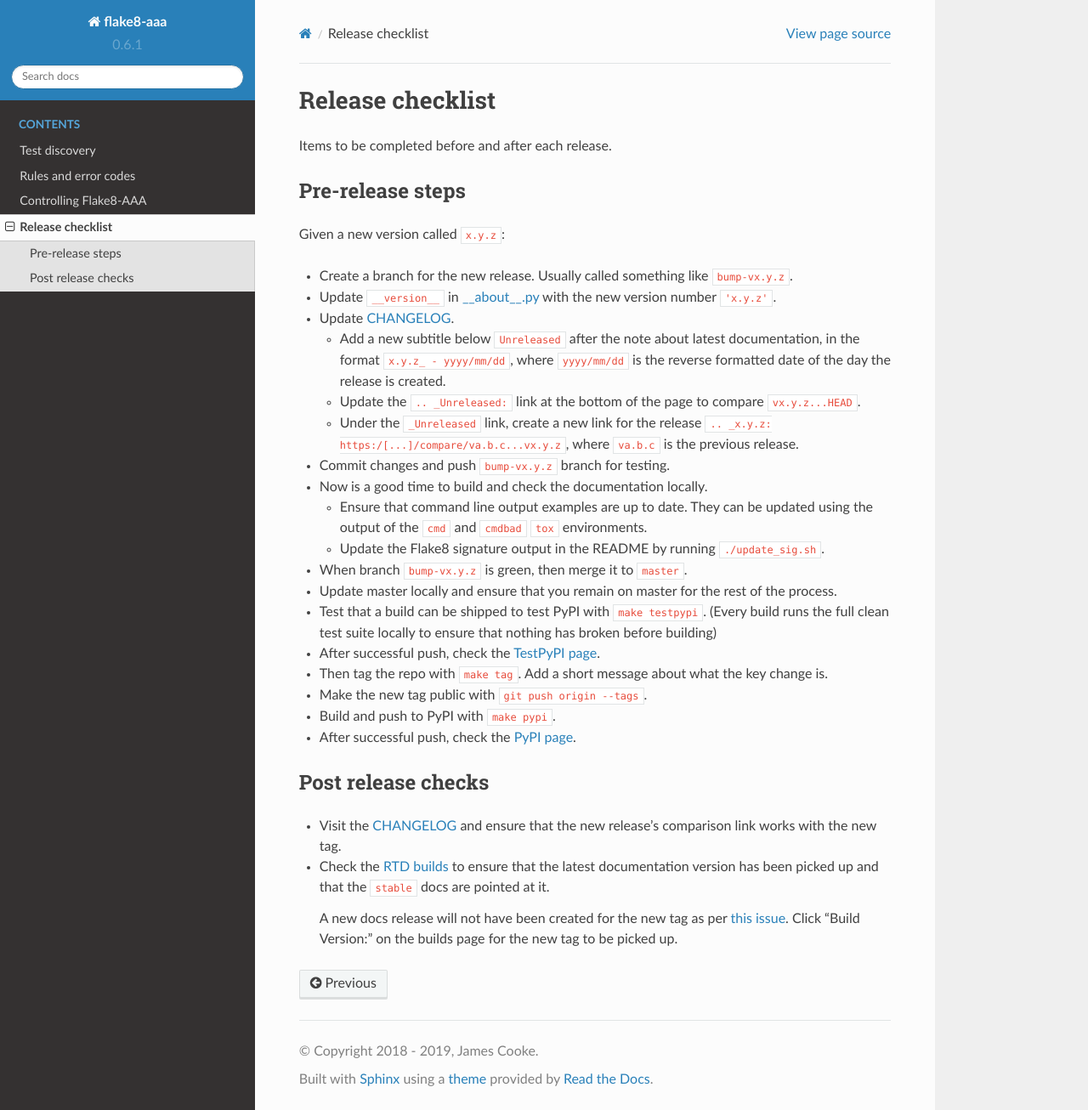
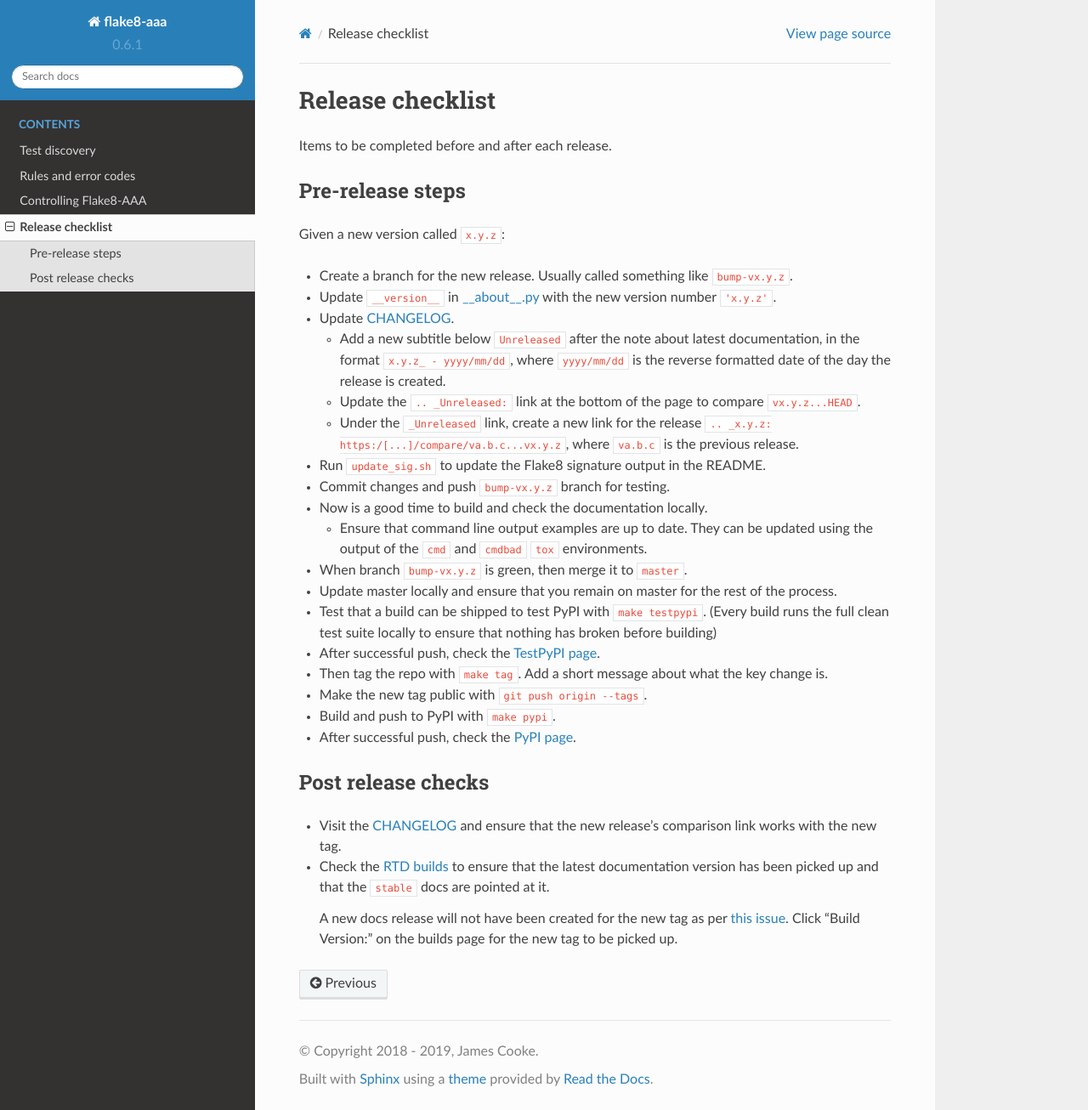
Before and after one commit to jamescooke/flake8-aaa, a Sphinx documentation site: the page built from docs/release_checklist.rst, in a window 1280 px wide and 1306 px high. Shown: the whole window at 85% size. Built offline with Sphinx 7.4.7 and the Read the Docs theme 2.0.0, drawn with Linux system fonts in a browser that asks for light colours; some of the changed lines change nothing that is shown.

Commit message:
Move signature update up the release checklist

```diff
--- a/docs/release_checklist.rst
+++ b/docs/release_checklist.rst
@@ -28,6 +28,8 @@ Given a new version called ``x.y.z``:
     ``.. _x.y.z: https:/[...]/compare/va.b.c...vx.y.z``, where ``va.b.c`` is
     the previous release.
 
+* Run ``update_sig.sh`` to update the Flake8 signature output in the README.
+
 * Commit changes and push ``bump-vx.y.z`` branch for testing.
 
 * Now is a good time to build and check the documentation locally.
@@ -35,9 +37,6 @@ Given a new version called ``x.y.z``:
   - Ensure that command line output examples are up to date. They can be
     updated using the output of the ``cmd`` and ``cmdbad`` ``tox``
     environments.
-
-  - Update the Flake8 signature output in the README by running
-    ``./update_sig.sh``.
 
 * When branch ``bump-vx.y.z`` is green, then merge it to ``master``.
 
```
